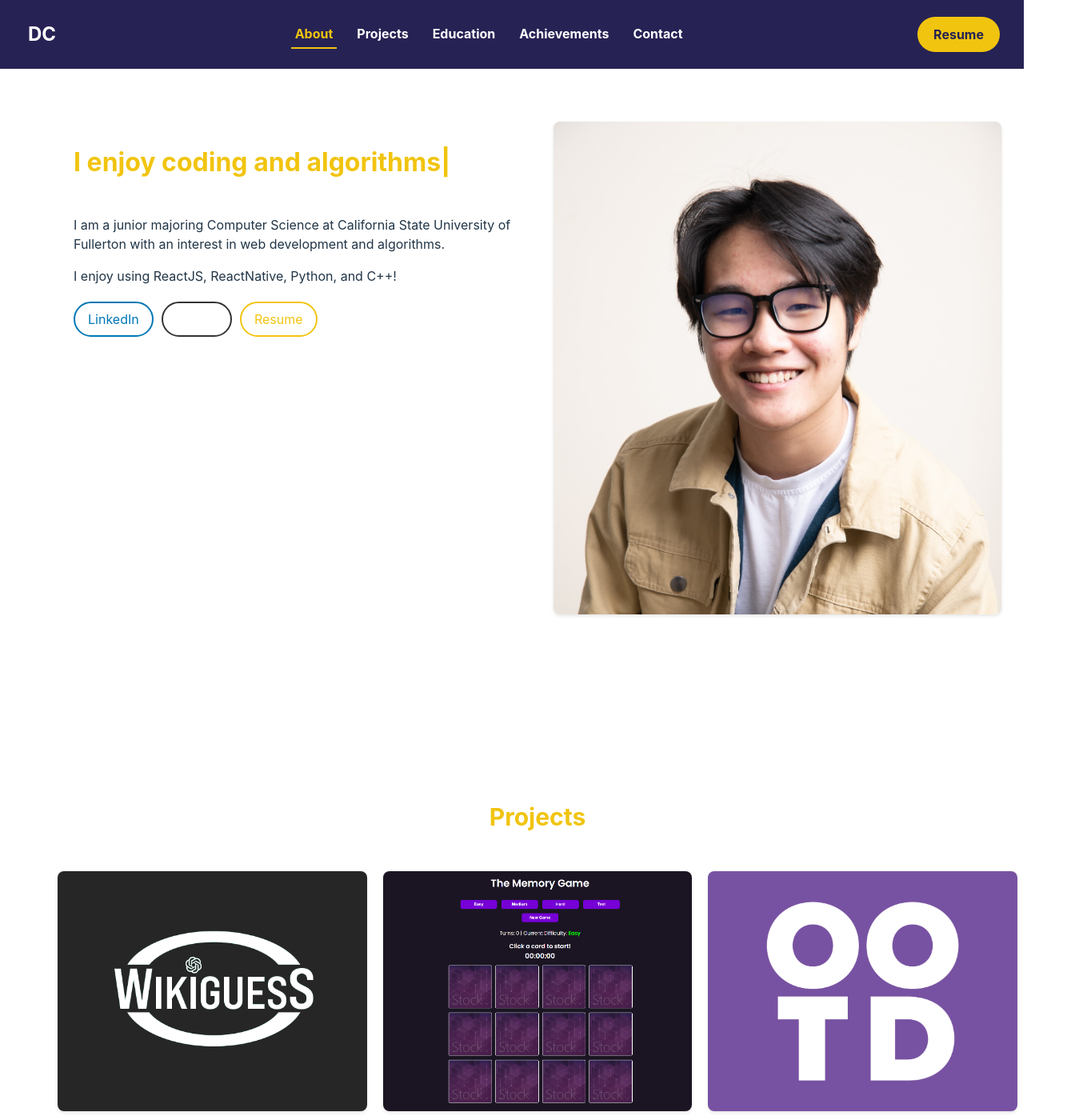
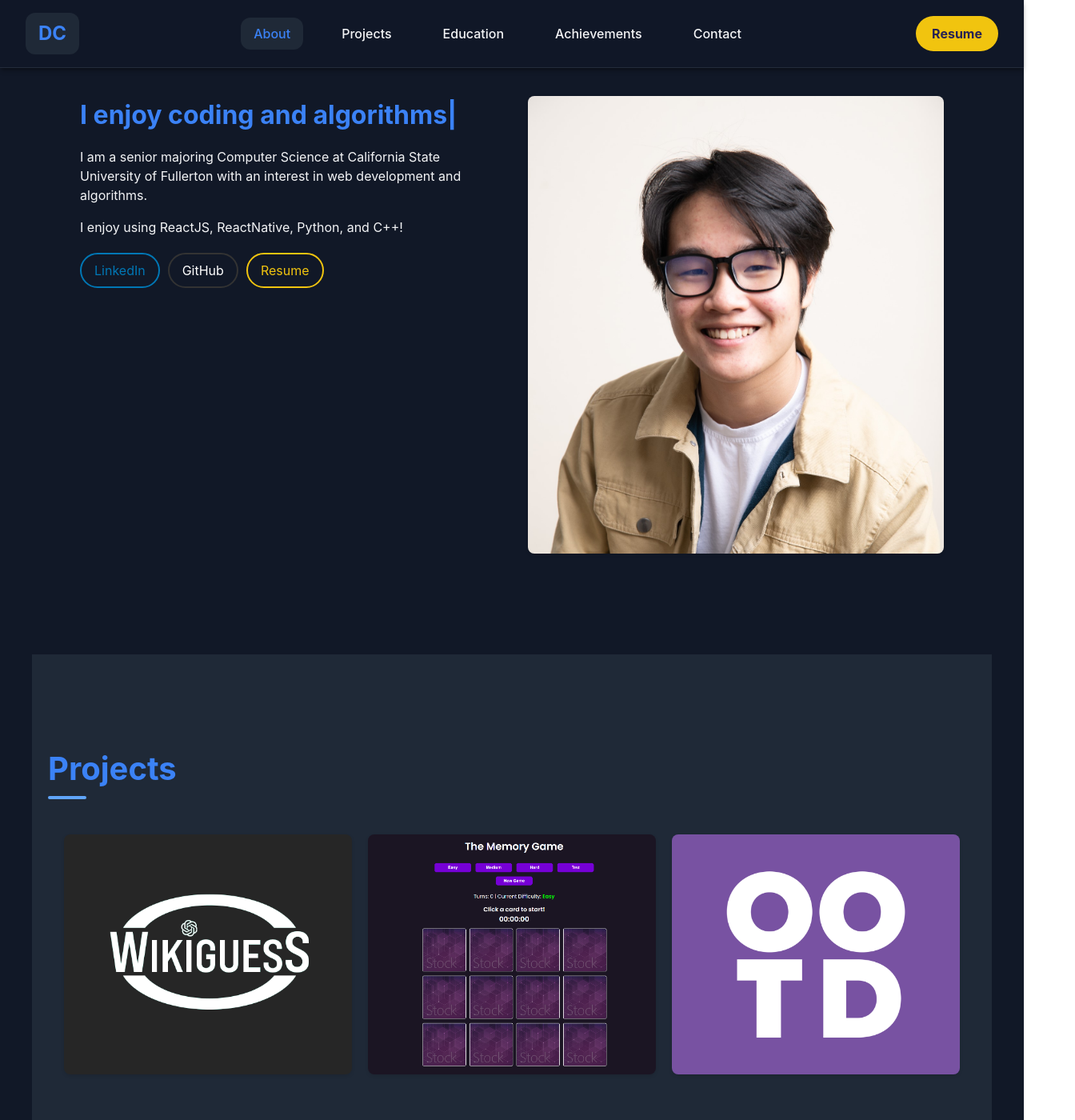
Before and after one commit to darrenxychen/portfolio-website-react, a React (Vite) app: page / in a window 1280 px wide. Shown: the top 1400 px of the page at 80% size, 1344 px wide, since content can reach past the window. Built offline with nearby package versions, Linux system fonts and the light colour scheme.

Commit message:
updated the color scheme and animations for a more modern feel

```diff
--- a/package.json
+++ b/package.json
@@ -14,6 +14,7 @@
     "@fortawesome/fontawesome-svg-core": "^6.5.2",
     "@fortawesome/free-solid-svg-icons": "^6.5.2",
     "@fortawesome/react-fontawesome": "^0.2.2",
+    "framer-motion": "^12.6.3",
     "react": "^18.2.0",
     "react-dom": "^18.2.0",
     "react-router-dom": "^6.22.3",
--- a/src/App.css
+++ b/src/App.css
@@ -1,31 +1,82 @@
+:root {
+  --primary-color: #3b82f6;
+  --secondary-color: #2563eb;
+  --accent-color: #60a5fa;
+  --text-color: #f3f4f6;
+  --background-color: #111827;
+  --section-bg: #1f2937;
+  --border-radius: 12px;
+  --box-shadow: 0 4px 6px -1px rgb(0 0 0 / 0.3), 0 2px 4px -2px rgb(0 0 0 / 0.3);
+}
+
 #root {
-  max-width: 1280px;
+  max-width: 1440px;
   margin: 0 auto;
-  padding: 2rem;
-  text-align: center;
+  padding: 0;
+  text-align: left;
+}
+
+.App {
+  background-color: var(--background-color);
+  color: var(--text-color);
+  min-height: 100vh;
 }
 
 .container {
   display: flex;
   flex-direction: column;
   min-height: 100vh;
+  padding: 0 2rem;
+  max-width: 1200px;
+  margin: 0 auto;
+}
+
+section {
+  padding: 6rem 0;
+  scroll-margin-top: 5rem;
+}
+
+section:nth-child(even) {
+  background-color: var(--section-bg);
 }
 
 h2 {
-  color: #f1c40f;
-  font-size: 30px;
+  color: var(--primary-color);
+  font-size: 2.5rem;
+  font-weight: 700;
+  margin-bottom: 2rem;
+  position: relative;
+  display: inline-block;
+}
+
+h2::after {
+  content: '';
+  position: absolute;
+  bottom: -0.5rem;
+  left: 0;
+  width: 3rem;
+  height: 0.25rem;
+  background-color: var(--accent-color);
+  border-radius: var(--border-radius);
 }
 
 hr {
-  color: white;
-  width: 100%;
-  border-bottom: 5px;
-  margin-bottom: 30px;
-  margin-top: 50px;
+  border: none;
+  height: 1px;
+  background-color: #374151;
+  margin: 4rem 0;
 }
 
 @media (max-width: 768px) {
-  header {
-    display: none;
+  .container {
+    padding: 0 1rem;
+  }
+
+  section {
+    padding: 4rem 0;
+  }
+
+  h2 {
+    font-size: 2rem;
   }
 }
--- a/src/App.jsx
+++ b/src/App.jsx
@@ -7,8 +7,8 @@ import Education from "./components/Education";
 import Achievements from "./components/Achievements";
 import Footer from "./components/Footer";
 import MobileHeader from './components/MobileHeader';
-
 import React, { useState, useEffect } from 'react';
+import { motion } from 'framer-motion';
 
 function App() {
   const [isMobile, setIsMobile] = useState(window.innerWidth <= 768);
@@ -22,43 +22,68 @@ function App() {
     return () => window.removeEventListener('resize', handleResize);
   }, []);
 
+  const fadeInUp = {
+    initial: { opacity: 0, y: 20 },
+    animate: { opacity: 1, y: 0 },
+    transition: { duration: 0.5 }
+  };
 
   return (
     <div className="App">
       {isMobile ? <MobileHeader /> : <Header />}
       <div className="container">
-        <section id="about">
+        <motion.section
+          id="about"
+          initial="initial"
+          animate="animate"
+          variants={fadeInUp}
+        >
           <About />
-        </section>
+        </motion.section>
 
-
-
-        <section id="projects">
+        <motion.section
+          id="projects"
+          initial="initial"
+          animate="animate"
+          variants={fadeInUp}
+        >
           <h2>Projects</h2>
           <Projects />
-        </section>
+        </motion.section>
 
-        <section id="education">
+        <motion.section
+          id="education"
+          initial="initial"
+          animate="animate"
+          variants={fadeInUp}
+        >
           <h2>Education</h2>
           <Education />
-        </section>
+        </motion.section>
 
-        <section id="achievements">
+        <motion.section
+          id="achievements"
+          initial="initial"
+          animate="animate"
+          variants={fadeInUp}
+        >
           <h2>Achievements</h2>
           <Achievements />
-        </section>
+        </motion.section>
 
-        <section id="contact">
+        <motion.section
+          id="contact"
+          initial="initial"
+          animate="animate"
+          variants={fadeInUp}
+        >
           <h2>Contact</h2>
           <Contact />
-        </section>
+        </motion.section>
 
-        <hr />
-
-        <Footer></Footer>
+        <Footer />
       </div>
     </div>
-
   );
 }
 
--- a/src/components/About.jsx
+++ b/src/components/About.jsx
@@ -15,13 +15,19 @@ function About() {
             'Check out some projects below!',
             2500,
           ]}
-          wrapper="h2"
+          wrapper="span"
           speed={50}
-          style={{ fontSize: '2em', display: 'inline-block', fontWeight: 'bolder' }}
+          style={{
+            fontSize: '2em',
+            display: 'block',
+            fontWeight: 'bolder',
+            textDecoration: 'none !important',
+            color: 'var(--primary-color)'
+          }}
           repeat={Infinity}
         />
         <p>
-          I am a junior majoring Computer Science at California State University of Fullerton with an interest in web development and algorithms.
+          I am a senior majoring Computer Science at California State University of Fullerton with an interest in web development and algorithms.
         </p>
         <p>I enjoy using ReactJS, ReactNative, Python, and C++!</p>
         <div className="social-links">
--- a/src/components/Header.css
+++ b/src/components/Header.css
@@ -1,57 +1,94 @@
 nav {
-  background-color: #262254;
-  padding: 20px;
   position: fixed;
   top: 0;
   left: 0;
   right: 0;
-  z-index: 999;
+  background-color: rgba(17, 24, 39, 0.95);
+  backdrop-filter: blur(8px);
+  padding: 1rem 2rem;
   display: flex;
   justify-content: space-between;
   align-items: center;
+  z-index: 1000;
+  box-shadow: var(--box-shadow);
+  border-bottom: 1px solid rgba(55, 65, 81, 0.5);
 }
 
 .logo {
-  color: #fff;
-  font-size: 24px;
-  font-weight: bold;
+  font-size: 1.5rem;
+  font-weight: 700;
+  color: var(--primary-color);
+  background-color: var(--section-bg);
+  padding: 0.5rem 1rem;
+  border-radius: var(--border-radius);
+  transition: all 0.3s ease;
+}
+
+.logo:hover {
+  transform: translateY(-2px);
+  box-shadow: var(--box-shadow);
 }
 
 .nav-links {
   display: flex;
+  gap: 2rem;
+  align-items: center;
 }
 
-nav a {
-  color: #fff;
+.nav-links a {
+  color: var(--text-color);
   text-decoration: none;
-  margin: 0 10px;
-  padding: 5px;
-  transition: color 0.3s ease;
-  font-weight: bold;
+  font-weight: 500;
+  padding: 0.5rem 1rem;
+  border-radius: var(--border-radius);
+  transition: all 0.3s ease;
   cursor: pointer;
 }
 
-nav a:hover {
-  color: #f1c40f;
+.nav-links a:hover {
+  color: var(--primary-color);
+  background-color: var(--section-bg);
+  cursor: pointer;
 }
 
-nav a.active {
-  color: #f1c40f;
-  font-weight: bolder;
-  border-bottom: 2px solid #f1c40f;
+.nav-links a.active {
+  color: var(--primary-color);
+  background-color: var(--section-bg);
+  cursor: pointer;
 }
 
 .resume-btn {
-  background-color: #f1c40f;
-  color: #262254;
-  padding: 10px 20px;
-  border-radius: 40px;
+  background-color: var(--primary-color);
+  color: white;
+  padding: 0.75rem 1.5rem;
+  border-radius: var(--border-radius);
   text-decoration: none;
-  font-weight: bold;
-  transition: color 0.3s ease, background-color 0.3s ease;
+  font-weight: 500;
+  transition: all 0.3s ease;
+  cursor: pointer;
 }
 
 .resume-btn:hover {
-  background-color: #d9b300;
-  color: white;
+  background-color: var(--secondary-color);
+  transform: translateY(-2px);
+  box-shadow: var(--box-shadow);
+  cursor: pointer;
 }
+
+@media (max-width: 768px) {
+  nav {
+    padding: 1rem;
+  }
+
+  .nav-links {
+    gap: 1rem;
+  }
+
+  .nav-links a {
+    padding: 0.5rem;
+  }
+
+  .resume-btn {
+    padding: 0.5rem 1rem;
+  }
+}
--- a/src/index.css
+++ b/src/index.css
@@ -2,9 +2,9 @@
   font-family: Inter, system-ui, Avenir, Helvetica, Arial, sans-serif;
   line-height: 1.5;
   font-weight: 400;
-  color-scheme: light dark;
+  color-scheme: dark;
   color: rgba(255, 255, 255, 0.87);
-  background-color: #262254;
+  background-color: #111827;
   font-synthesis: none;
   text-rendering: optimizeLegibility;
   -webkit-font-smoothing: antialiased;
@@ -16,6 +16,7 @@ body {
   display: flex;
   flex-direction: column;
   min-height: 100vh;
+  background-color: #111827;
 }
 
 h1 {
```
Also changed, not shown: 1 other file (tests, documents, lock files or other folders).
